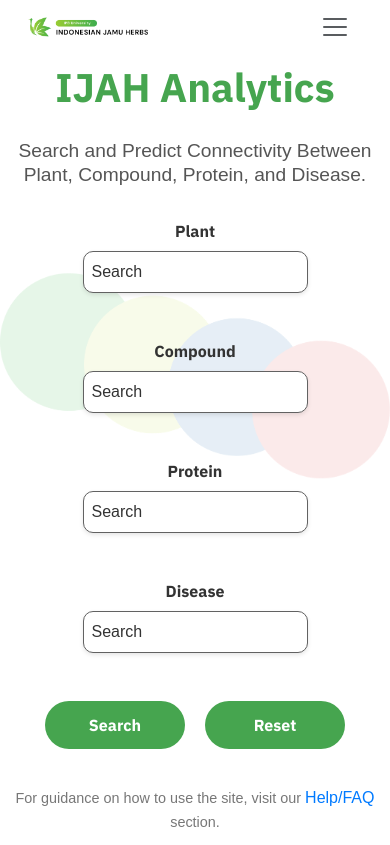
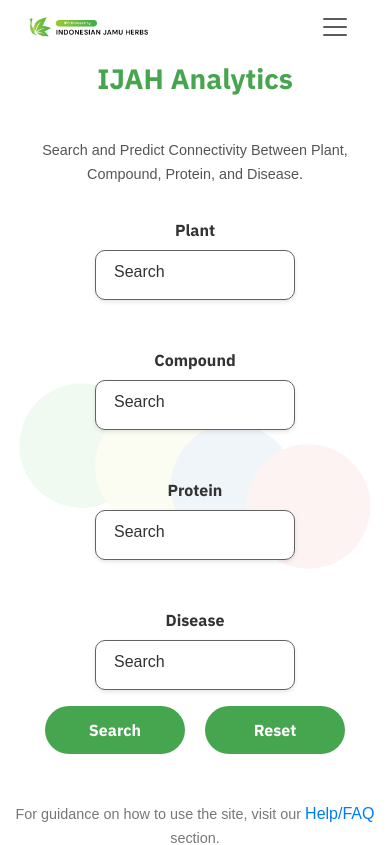
Before and after one commit to aamilham/ijah-analytics-migration, an Angular app in the folder Ijah/: page / in a window 390 px wide. Shown: the top 845 px of the page. Built offline with nearby package versions, Linux system fonts and the light colour scheme.

Commit message:
feat(home): Optimize input field styling and responsive design
- Fix input field width and scrolling behavior
- Add responsive styles for mobile devices
- Optimize ng-select component styling
- Improve layout spacing and gaps

```diff
--- a/Ijah/src/app/home/home.component.css
+++ b/Ijah/src/app/home/home.component.css
@@ -48,7 +48,7 @@
   display: flex;
   flex-wrap: wrap;
   justify-content: center;
-  gap: 30px;
+  gap: 5rem;
   width: 100%;
   max-width: 1920px;
   margin-bottom: 2rem;
@@ -60,7 +60,7 @@
   flex-direction: column;
   align-items: flex-start;
   width: 100%;
-  max-width: 250px;
+  max-width: 200px;
   position: relative;
   margin-bottom: 1rem;
 }
@@ -137,6 +137,115 @@
     max-width: 100%;
   }
 }
+
+/* Responsive Styles */
+@media (max-width: 991.98px) {
+  .content-wrapper {
+    min-height: 100vh;
+    margin: 0;
+    padding: 0;
+    display: flex;
+    align-items: center;
+  }
+
+  .center-background {
+    top: 50%;
+    max-width: 90%;
+    opacity: 0.3;
+  }
+
+  .container-center {
+    width: 100%;
+    min-height: calc(100vh - 70px); /* Adjust based on navbar height */
+    display: flex;
+    flex-direction: column;
+    justify-content: center;
+    padding: 1rem;
+    margin-top: -35px; /* Half of navbar height to offset perfect center */
+  }
+
+  .title {
+    font-size: 2rem;
+    margin-bottom: 1rem;
+  }
+
+  .description {
+    font-size: 1rem;
+    margin-bottom: 2rem;
+    padding: 0 1rem;
+  }
+
+  .input-group-flex {
+    flex-direction: column;
+    gap: 2rem;
+    width: 100%;
+    max-width: 400px;
+    margin: 0 auto;
+    display: flex;
+    align-items: center;
+  }
+
+  .input-wrapper {
+    width: 100%;
+  }
+
+  .input-icon-container {
+    width: 100%;
+  }
+
+  .custom-ng-select {
+    width: 100%;
+  }
+}
+
+/* Small mobile devices */
+@media (max-width: 576px) {
+  .title {
+    font-size: 1.75rem;
+  }
+
+  .description {
+    font-size: 0.9rem;
+    padding: 0 0.5rem;
+  }
+
+  .input-group-flex {
+    max-width: 100%;
+    padding: 0 1rem;
+  }
+}
+
+/* Input field styles to prevent expansion */
+::ng-deep .ng-select-container {
+  max-width: 100% !important;
+  overflow-x: auto !important;
+  white-space: nowrap !important;
+}
+
+::ng-deep .ng-dropdown-panel {
+  max-width: 250px !important;
+  overflow-x: auto !important;
+  white-space: nowrap !important;
+}
+
+::ng-deep .ng-dropdown-panel .ng-dropdown-panel-items {
+  max-width: 250px !important;
+  overflow-x: auto !important;
+  white-space: nowrap !important;
+}
+
+::ng-deep .ng-option {
+  white-space: nowrap !important;
+  overflow: hidden !important;
+  text-overflow: ellipsis !important;
+}
+
+::ng-deep .ng-value-container .ng-value {
+  white-space: nowrap !important;
+  overflow: hidden !important;
+  text-overflow: ellipsis !important;
+}
+
 ::ng-deep .custom-ng-select {
   font-family: "Arial", sans-serif;
   font-size: 1rem; /* Matches standard paragraph size */
@@ -241,6 +350,129 @@
   color: #ffffff;
 }
 
+/* Prevent input field expansion when containing text */
+::ng-deep .ng-select .ng-select-container {
+  min-width: 200px !important;
+  max-width: 200px !important;
+  width: 200px !important;
+}
+
+::ng-deep .ng-select.ng-select-single .ng-select-container {
+  width: 200px !important;
+  min-width: 200px !important;
+  max-width: 200px !important;
+}
+
+::ng-deep .ng-select .ng-value-container {
+  overflow: hidden !important;
+  white-space: nowrap !important;
+  text-overflow: ellipsis !important;
+}
+
+::ng-deep .ng-select .ng-value {
+  overflow: hidden !important;
+  text-overflow: ellipsis !important;
+  max-width: 200px !important;
+}
+
+/* Fixed width input with horizontal scroll */
+::ng-deep .ng-select .ng-select-container {
+  width: 200px !important;
+  min-width: 200px !important;
+  max-width: 200px !important;
+  height: 32px !important;
+  min-height: 32px !important;
+  display: flex !important;
+  align-items: center !important;
+}
+
+::ng-deep .ng-select .ng-value-container {
+  overflow-x: auto !important;
+  overflow-y: hidden !important;
+  white-space: nowrap !important;
+  flex-wrap: nowrap !important;
+  padding: 2px 5px 8px 5px !important;
+  display: flex !important;
+  align-items: center !important;
+  height: 100% !important;
+}
+
+::ng-deep .ng-select .ng-placeholder {
+  display: flex !important;
+  align-items: center !important;
+  height: 100% !important;
+  padding-left: 5px !important;
+}
+
+::ng-deep .ng-select .ng-value {
+  display: inline-flex !important;
+  align-items: center !important;
+  margin-right: 4px !important;
+  flex-shrink: 0 !important;
+  font-size: 0.9em !important;
+  padding: 1px 4px !important;
+  height: 20px !important;
+}
+
+::ng-deep .ng-select .ng-input {
+  display: flex !important;
+  align-items: center !important;
+  height: 100% !important;
+  padding-left: 5px !important;
+}
+
+::ng-deep .ng-select .ng-value-container::-webkit-scrollbar {
+  height: 6px !important;
+  cursor: pointer !important;
+  width: 100% !important;
+}
+
+::ng-deep .ng-select .ng-value-container::-webkit-scrollbar-track {
+  background: #f0f0f0 !important;
+  border-radius: 3px !important;
+  width: 100% !important;
+}
+
+::ng-deep .ng-select .ng-value-container::-webkit-scrollbar-thumb {
+  background-color: #b0b0b0 !important;
+  border-radius: 3px !important;
+  cursor: grab !important;
+  min-width: 30px !important;
+}
+
+::ng-deep .ng-select .ng-value-container::-webkit-scrollbar-thumb:hover {
+  background-color: #909090 !important;
+}
+
+::ng-deep .ng-select .ng-value-container::-webkit-scrollbar-thumb:active {
+  background-color: #707070 !important;
+  cursor: grabbing !important;
+}
+
+::ng-deep .ng-select .ng-value-container .ng-value {
+  display: inline-flex !important;
+  margin-right: 4px !important;
+  flex-shrink: 0 !important;
+  font-size: 0.9em !important;
+  padding: 1px 4px !important;
+}
+
+/* Input wrapper adjustment */
+.input-wrapper {
+  max-width: 200px !important;
+}
+
+/* For regular inputs */
+.input-wrapper input,
+.input-wrapper select,
+.input-wrapper textarea {
+  width: 200px !important;
+  min-width: 200px !important;
+  max-width: 200px !important;
+  overflow: hidden !important;
+  text-overflow: ellipsis !important;
+}
+
 @media (max-width: 768px) {
   .input-group-flex {
     display: flex;
```
